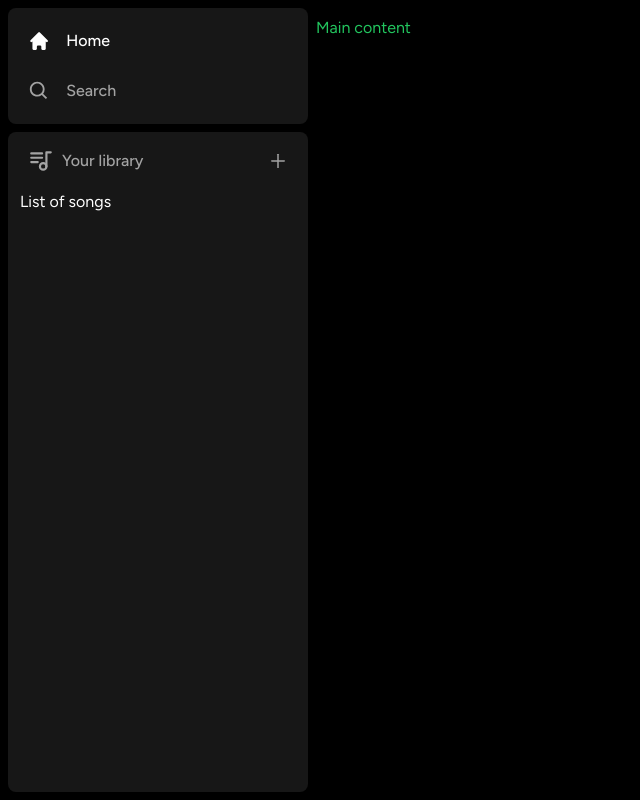
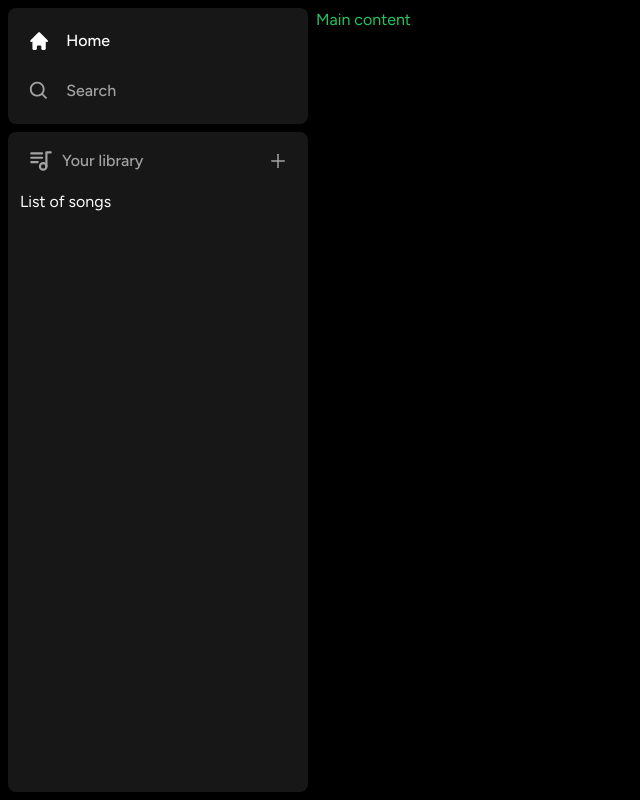
Before and after one commit to deumolo/cwa-spotify, a Next.js app: page / in a window 1280 px wide. Shown: the whole page, without its empty margins (0-640 px from the left). Built offline with nearby package versions, Linux system fonts and the light colour scheme.

Commit message:
Fixed missing padding in Sidebar

```diff
--- a/components/Sidebar.tsx
+++ b/components/Sidebar.tsx
@@ -52,7 +52,7 @@ const Sidebar: React.FC<SidebarProps> = ({ children }) => {
           <Library />
         </Box>
       </div>
-      <main className="h-full flex-1 overflow-y-auto py-2">{children}</main>
+      <main className="h-full flex-1 overflow-y-auto">{children}</main>
     </div>
   );
 };
```
